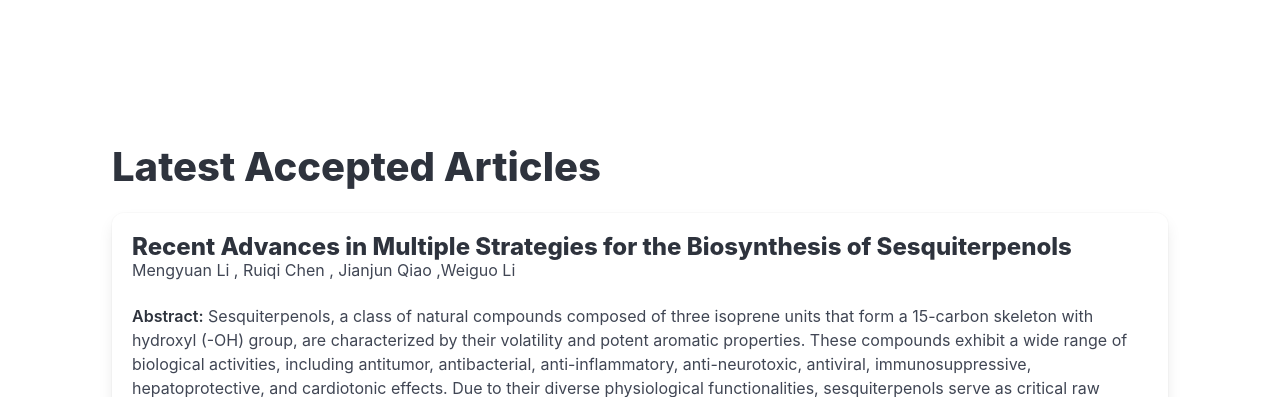
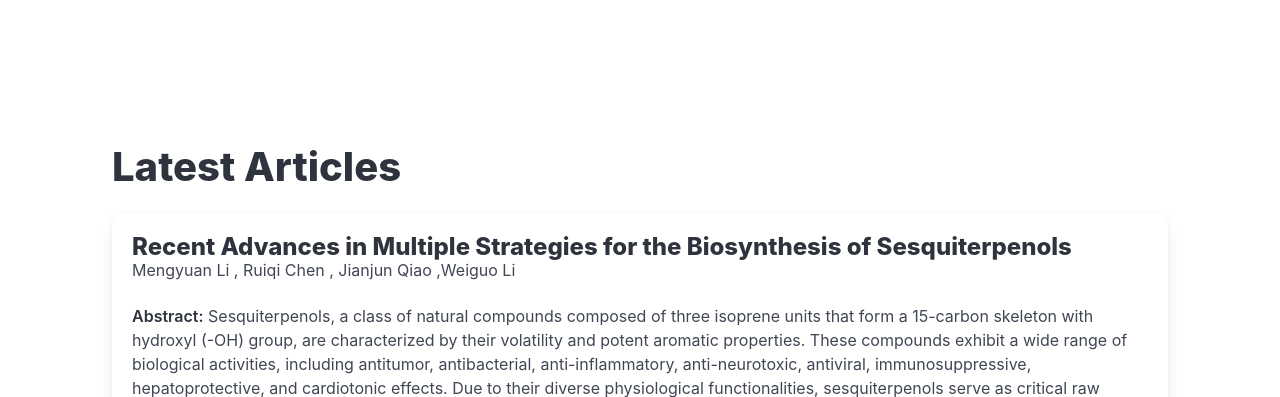
Before and after one commit to nashamri/pub-sys, a Django app: page /accepted-articles/ in a window 1280 px wide. Shown: the part 104-501 px from the top of the page. Run offline with Django 4.2, Linux system fonts and the light colour scheme; data comes from the database, SQL or seed files in the repository.

Commit message:
issue #19

```diff
--- a/journal/templates/journal/accepted_articles.html
+++ b/journal/templates/journal/accepted_articles.html
@@ -4,7 +4,7 @@
 {% block content %}
 <section class="section">
     <div class="container">
-        <h1 class="title is-2">Latest Accepted Articles</h1>
+        <h1 class="title is-2">Latest  Articles</h1>
 
         {% if articles %}
             <div class="articles-list">
```
